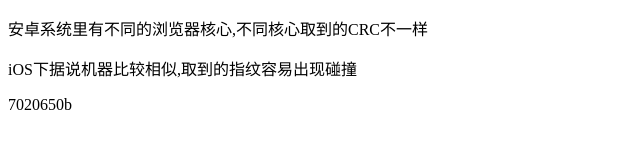
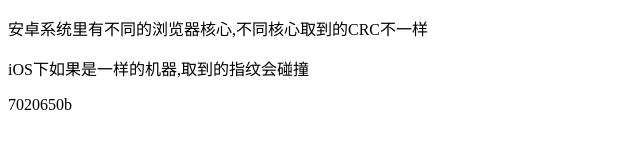
Before and after one commit to zhrln/code, a browser extension: page canvas_crc/canvas_crc.html in a window 1280 px wide. Shown: the whole page, without its empty margins (0-640 px from the left). Drawn offline with Linux system fonts and the light colour scheme.

Commit message:
两台一样的机器测试后发现确实值是一样的

```diff
--- a/canvas_crc/canvas_crc.html
+++ b/canvas_crc/canvas_crc.html
@@ -8,7 +8,7 @@
     </head>
     <body>
         <p>安卓系统里有不同的浏览器核心,不同核心取到的CRC不一样</p>
-        <p>iOS下据说机器比较相似,取到的指纹容易出现碰撞</p>
+        <p>iOS下如果是一样的机器,取到的指纹会碰撞</p>
         <script>
             (function(){
 
```
